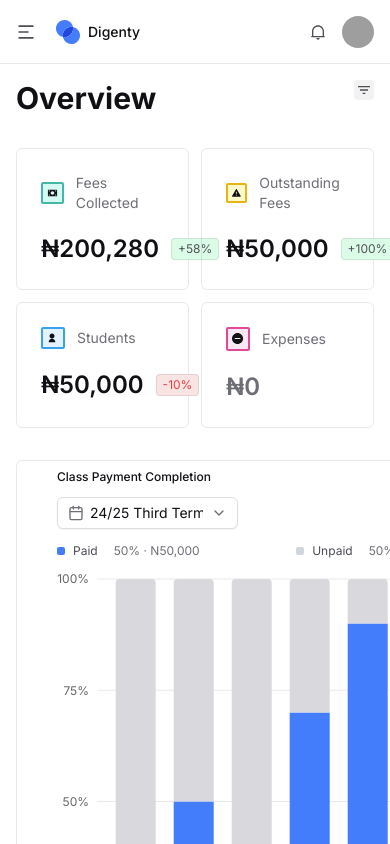
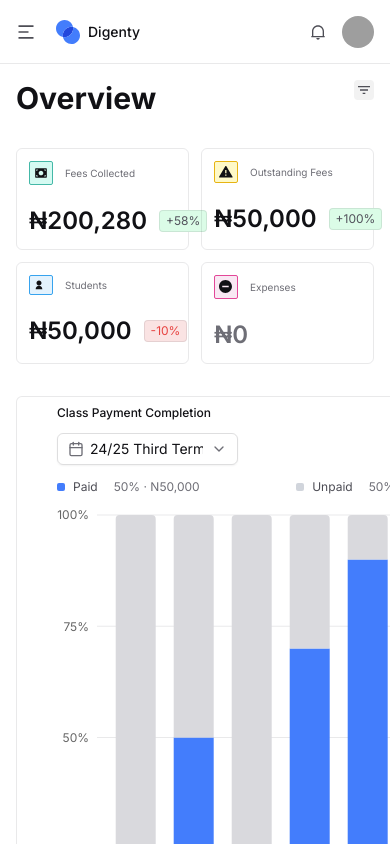
Before and after one commit to digenty/digenty-web, a Next.js app: page / in a window 390 px wide. Built offline with nearby package versions, Linux system fonts and the light colour scheme; grey boxes are pictures that could not be loaded.

Commit message:
work on the single student, add some icons also

```diff
--- a/package.json
+++ b/package.json
@@ -17,6 +17,7 @@
     "@radix-ui/react-dropdown-menu": "^2.1.16",
     "@radix-ui/react-select": "^2.2.6",
     "@radix-ui/react-slot": "^1.2.3",
+    "@radix-ui/react-tabs": "^1.1.13",
     "@radix-ui/react-visually-hidden": "^1.2.3",
     "@tanstack/react-table": "^8.21.3",
     "button": "^1.1.1",
--- a/src/components/OverviewHead/OverviewCard.tsx
+++ b/src/components/OverviewHead/OverviewCard.tsx
@@ -22,10 +22,10 @@ export const OverviewCard = ({ title, icon, value, color, percentage, iconBg }:
         : iconBg;
 
   return (
-    <div className="border-border-default box flex w-full flex-col gap-5 rounded-md border p-6">
+    <div className="border-border-default box flex w-full flex-col gap-5 rounded-md border p-3 md:p-5">
       <div className="flex items-center gap-3">
         <div
-          className="w-6 rounded-xs border-2 p-1"
+          className="w-6 rounded-xs border-1 p-1"
           style={{
             backgroundColor: iconBg || "transparent",
             borderColor: borderFromBg || "var(--border-default)",
@@ -33,7 +33,7 @@ export const OverviewCard = ({ title, icon, value, color, percentage, iconBg }:
         >
           {icon}
         </div>
-        <div className="text-text-muted text-sm capitalize">{title}</div>
+        <div className="text-text-muted text-[10px] capitalize md:text-sm">{title}</div>
       </div>
 
       <div className="flex items-center gap-3">
```
Also changed, not shown: 1 other file (tests, documents, lock files or other folders).
